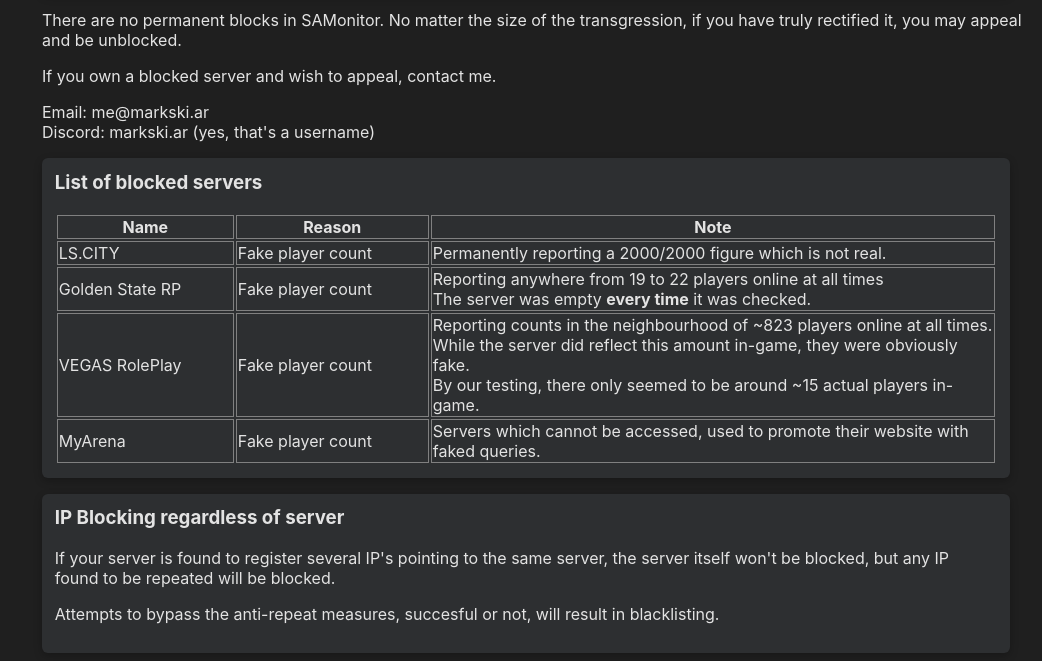
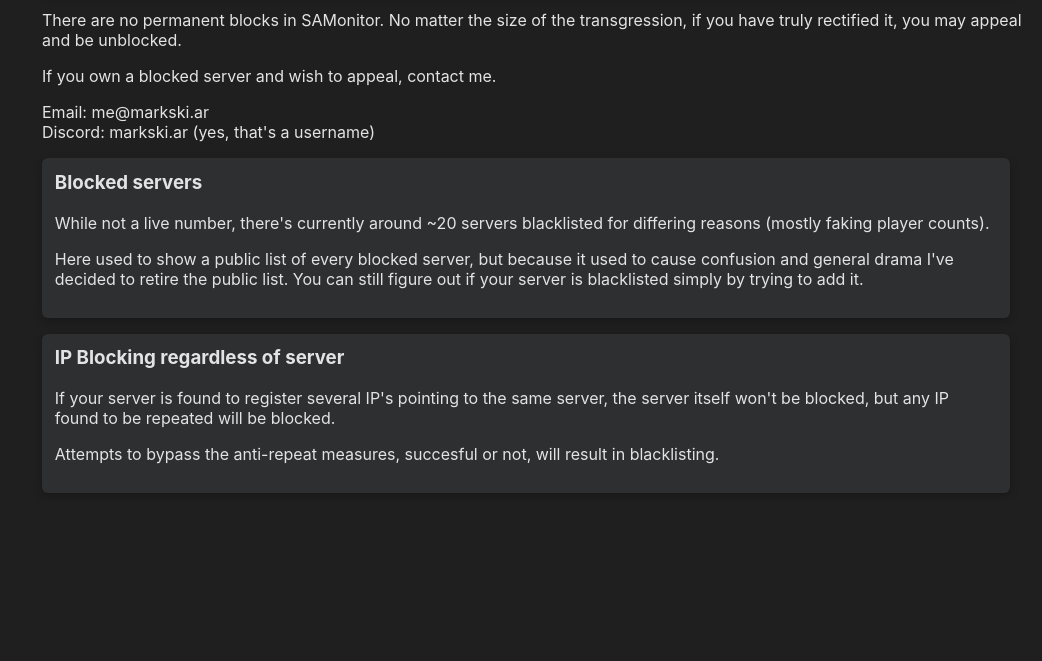
Before and after one commit to markski1/SAMonitor-browser, a PHP site: page /blacklist.php in a window 1280 px wide. Shown: the part 382-1043 px from the top of the page, without its empty margins (238-1280 px from the left). After the commit the page ends 875 px from the top, so only its background shows below. Run offline with PHP 8.4, Linux system fonts and the light colour scheme.

Commit message:
No rus fix

```diff
--- a/action/add.php
+++ b/action/add.php
@@ -6,5 +6,5 @@
 
     $result = file_get_contents("http://gateway.markski.ar:42069/api/AddServer?ip_addr=".trim($_POST['ip_addr']));
 
-    echo "<p>{$result}</p>";
+    echo "Result: {$result}";
 ?>
--- a/blacklist.php
+++ b/blacklist.php
@@ -24,32 +24,9 @@
     <p>Email: me@markski.ar<br/>Discord: markski.ar (yes, that's a username)</p>
 
     <div class="innerContent">
-        <h3>List of blocked servers</h3>
-        <table style="width: 100%">
-            <tr>
-                <th>Name</th><th>Reason</th><th>Note</th>
-            </tr>
-            <tr>
-                <td>LS.CITY</td>
-                <td>Fake player count</td>
-                <td style="max-width: 400px">Permanently reporting a 2000/2000 figure which is not real.</td>
-            </tr>
-            <tr>
-                <td>Golden State RP</td>
-                <td>Fake player count</td>
-                <td style="max-width: 400px">Reporting anywhere from 19 to 22 players online at all times<br>The server was empty <b>every time</b> it was checked.</td>
-            </tr>
-            <tr>
-                <td>VEGAS RolePlay</td>
-                <td>Fake player count</td>
-                <td style="max-width: 400px">Reporting counts in the neighbourhood of ~823 players online at all times.<br>While the server did reflect this amount in-game, they were obviously fake.<br>By our testing, there only seemed to be around ~15 actual players in-game.</td>
-            </tr>
-            <tr>
-                <td>MyArena</td>
-                <td>Fake player count</td>
-                <td style="max-width: 400px">Servers which cannot be accessed, used to promote their website with faked queries.</td>
-            </tr>
-        </table>
+        <h3>Blocked servers</h3>
+        <p>While not a live number, there's currently around ~20 servers blacklisted for differing reasons (mostly faking player counts).</p>
+        <p>Here used to show a public list of every blocked server, but because it used to cause confusion and general drama I've decided to retire the public list. You can still figure out if your server is blacklisted simply by trying to add it.</p>
     </div>
     <div class="innerContent">
         <h3>IP Blocking regardless of server</h3>
--- a/index.php
+++ b/index.php
@@ -29,8 +29,9 @@
             </fieldset>
             <fieldset style="margin-top: 1rem">
                 <h3 style="margin-bottom: 0.33rem">Options</h3>
-                <label><input type="checkbox" name="show_empty"> Show empty servers</label><br />
+                <label><input type="checkbox" name="hide_empty" checked> No empty servers</label><br />
                 <label><input type="checkbox" name="hide_roleplay"> No roleplay servers</label><br />
+                <label><input type="checkbox" name="hide_russian"> No russian servers</label><br />
                 <label><input type="checkbox" name="require_sampcac"> SAMPCAC Required</label><br />
             </fieldset>
             <table style="width: 100%; margin-top: .75rem">
@@ -57,7 +58,7 @@
     <?=$online_servers?> servers currently online.</br>
     <?=$total_players?> people playing right now.</p>
 </div>
-<div id="server-list" class="pageContent" hx-get="view/bits/list_servers.php" hx-trigger="load">
+<div id="server-list" class="pageContent" hx-get="view/bits/list_servers.php?hide_empty" hx-trigger="load">
     <h1>Loading servers!</h1>
     <p>Please wait. If servers don't load in, SAMonitor might be having issues, please check in later!. Alternatively, if you're using NoScript, you'll need to disable it.</p>
 </div>
--- a/view/bits/list_servers.php
+++ b/view/bits/list_servers.php
@@ -5,7 +5,7 @@
 
     $filters = "?";
 
-    if (isset($_GET['show_empty'])) {
+    if (!isset($_GET['hide_empty'])) {
         $filters .= "show_empty=1";
     }
     else {
@@ -14,6 +14,10 @@
 
     if (isset($_GET['hide_roleplay'])) {
         $filters .= "&hide_roleplay=1";
+    }
+
+    if (isset($_GET['hide_russian'])) {
+        $filters .= "&hide_russian=1";
     }
 
     if (isset($_GET['require_sampcac'])) {
```
Also changed, not shown: add.php (+8 -2 lines), masterlist.php (+25 -2 lines), 1 other file.
